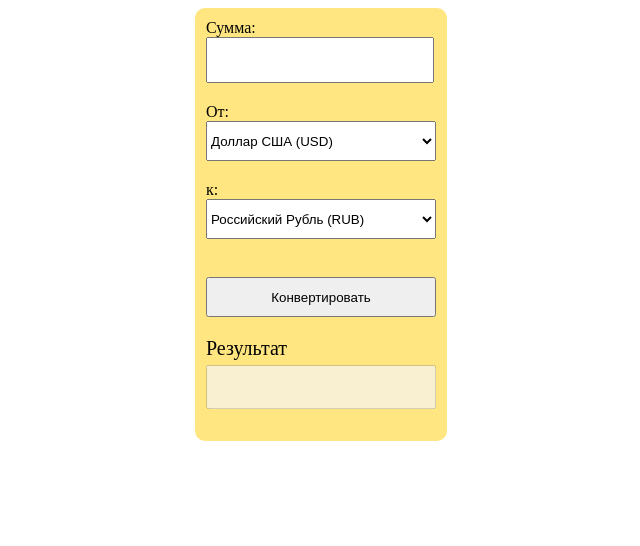
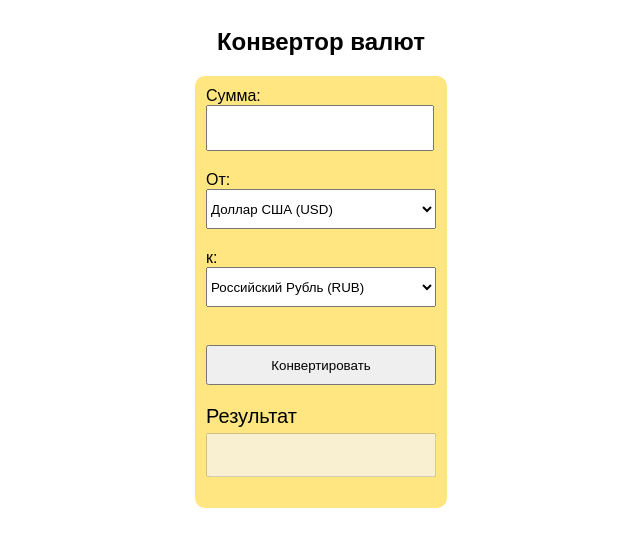
Before and after one commit to Action007/JSHomework-lessons-hard, a plain HTML site: page index.html in a window 1280 px wide. Shown: the whole page, without its empty margins (319-959 px from the left). Drawn offline with Linux system fonts and the light colour scheme; no server answers.

Commit message:
lesson29+

```diff
--- a/css/style.min.css
+++ b/css/style.min.css
@@ -1,3 +1,7 @@
+body {
+  font-family: sans-serif;
+}
+
 .frontpagebox select {
   max-width: 230px;
   width: 100%;
@@ -52,3 +56,9 @@
 .button {
   max-width: 230px !important;
 }
+
+.title-wrap {
+  display: flex;
+  flex-direction: column;
+  align-items: center;
+}
--- a/index.html
+++ b/index.html
@@ -11,6 +11,8 @@
 
 <body>
   <div class="wrapper">
+    <div class="title-wrap">
+      <h2 class="title">Конвертор валют</h2>
       <div class="frontpagebox currencyexchange">
         <form>
           <div>
@@ -42,6 +44,7 @@
         <input class="input2" type="text" disabled>
       </div>
     </div>
+  </div>
 
   <script src="js/main.js"></script>
 </body>
```
Lines whose indentation alone changed are shown as unchanged.
